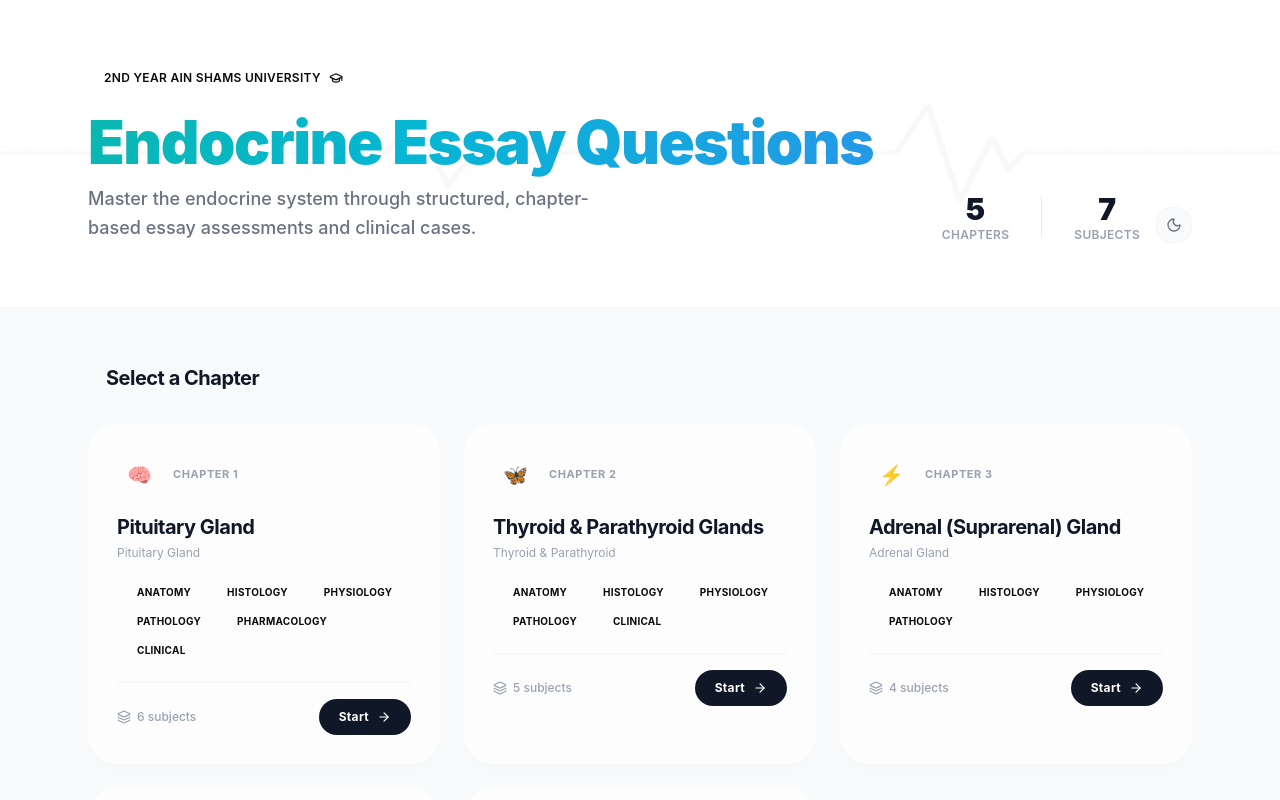
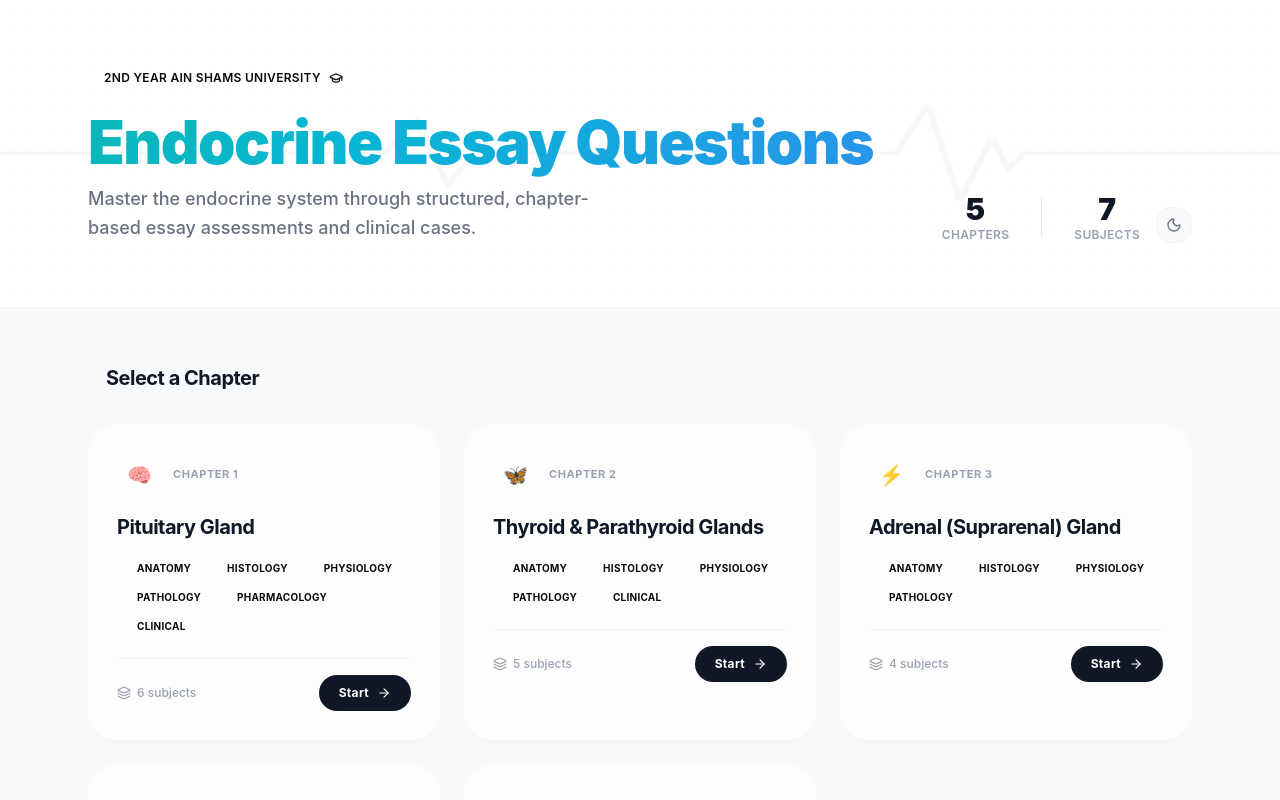
Before and after one commit to ohossa/Endocrine-Essay, a React (Vite) app: page / in a window 1280 px wide. Shown: the top 800 px of the page. Built offline with nearby package versions, Linux system fonts and the light colour scheme.

Commit message:
Remove subtitle text from chapter cards on chapter select page

```diff
--- a/src/app/components/ChapterSelect.tsx
+++ b/src/app/components/ChapterSelect.tsx
@@ -230,12 +230,9 @@
                   </div>
                 </div>
 
-                <h3 className={`font-archivo text-xl font-bold text-gray-900 dark:text-white tracking-tight mb-1 ${hoverText[chapter.accentColor]} transition-colors duration-300`}>
+                <h3 className={`font-archivo text-xl font-bold text-gray-900 dark:text-white tracking-tight mb-4 ${hoverText[chapter.accentColor]} transition-colors duration-300`}>
                   {chapter.title}
                 </h3>
-                <p className="text-xs text-gray-400 dark:text-gray-500 mb-5">
-                  {chapter.subtitle}
-                </p>
 
                 <div className="flex flex-wrap gap-1.5 mb-5">
                   {chapter.subjects.map((s) => (
```
